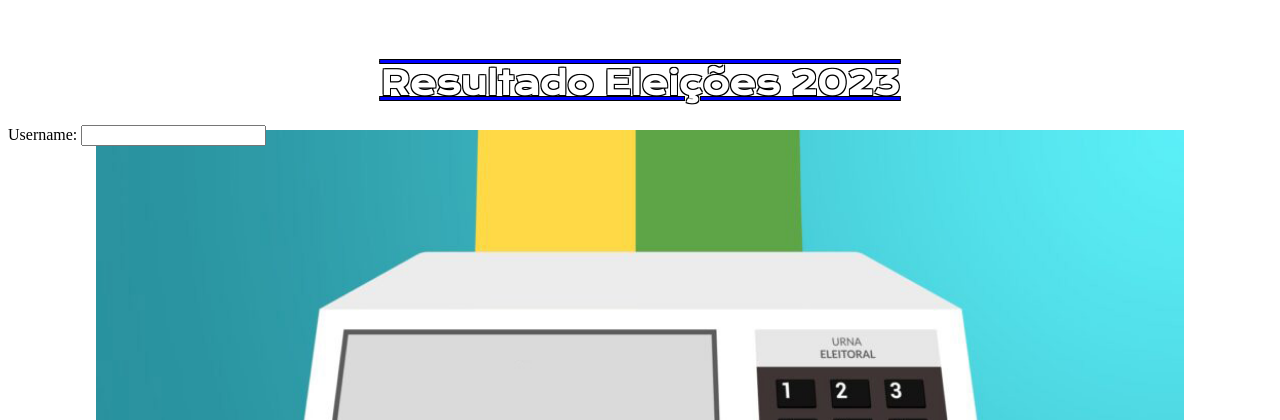
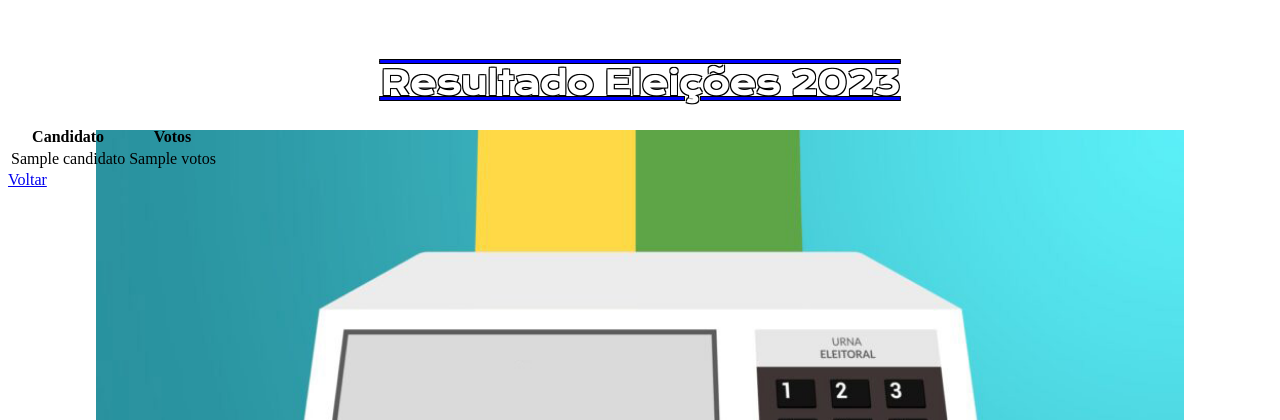
Before and after one commit to rafshow/sidois, a Flask app: template templates/resultados.html in a window 1280 px wide. Shown: the top 420 px of the page. Run offline with Flask 3, Linux system fonts and the light colour scheme; the template is opened without the code that fills it: most values are stand-ins (such as "Sample title", 1, 10 or a date in 2020).

Commit message:
falta estilizar o botao resultados e a tabela

```diff
--- a/templates/resultados.html
+++ b/templates/resultados.html
@@ -11,11 +11,19 @@
     <header></header>
     <main>
         <h1 class="titulo">Resultado Eleições 2023</h1>
-        <section>
-        </section>
-        <label for="username">Username:</label>
-        <input type="text" id="username" name="username">
-
+        <table>
+            <tr>
+                <th>Candidato</th>
+                <th>Votos</th>
+            </tr>
+            {% for candidato, votos in votos.items() %}
+            <tr>
+                <td>{{ candidato }}</td>
+                <td>{{ votos }}</td>
+            </tr>
+            {% endfor %}
+        </table>
+        <a href="/">Voltar</a>
         <script src="./static/main.js"></script>
 
     </main>
```
Also changed, not shown: templates/index.html (+18 -15 lines).
